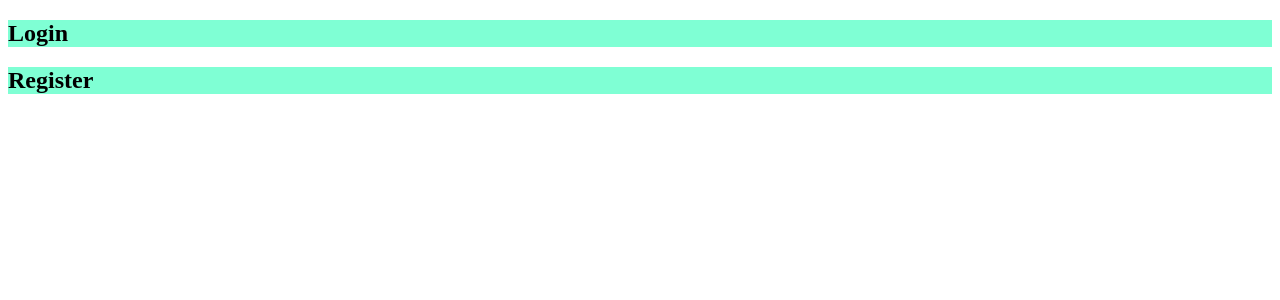
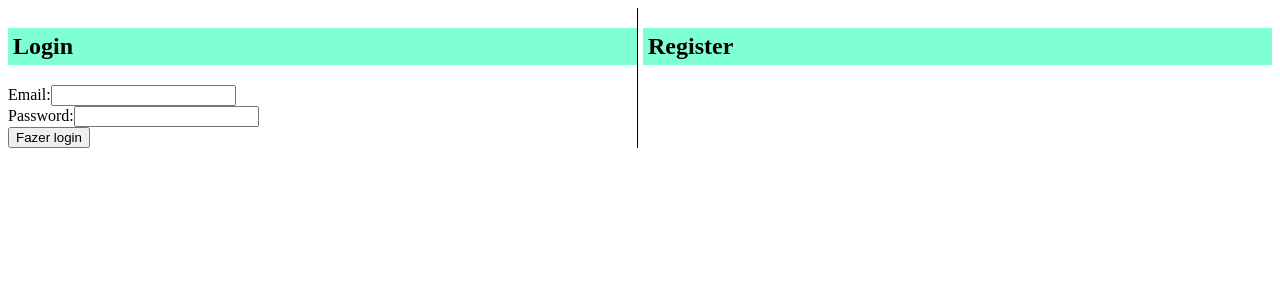
Before and after one commit to dfernan6/Trybe-exercicios, a React (Create React App) app in the folder desenvolvimento-front-end/blocl-12-colco-de-vida-de-componentes-e-react-router/dia-2-react-router/training-skills/: page / in a window 1280 px wide. Shown: the top 300 px of the page. Built offline with nearby package versions, Linux system fonts and the light colour scheme.

Commit message:
Enviando exercicios de fixaçao n6

```diff
--- a/desenvolvimento-front-end/blocl-12-colco-de-vida-de-componentes-e-react-router/dia-2-react-router/training-skills/src/App.css
+++ b/desenvolvimento-front-end/blocl-12-colco-de-vida-de-componentes-e-react-router/dia-2-react-router/training-skills/src/App.css
@@ -1,6 +1,7 @@
 
 h1 {
   background-color: aquamarine;
+  padding: 5px;
 }
 
 .color-display{
@@ -14,3 +15,17 @@ h1 {
 ul {
   list-style: none;
 }
+
+main {
+  display: flex;
+}
+
+.App .login-form {
+  width: 50%;
+  border-right: 1px solid;
+}
+
+.App .register-form {
+  width: 50%;
+  margin-left: 5px;
+}
--- a/desenvolvimento-front-end/blocl-12-colco-de-vida-de-componentes-e-react-router/dia-2-react-router/training-skills/src/App.js
+++ b/desenvolvimento-front-end/blocl-12-colco-de-vida-de-componentes-e-react-router/dia-2-react-router/training-skills/src/App.js
@@ -1,17 +1,15 @@
 import React from 'react';
 import './App.css';
+import LoginForm from './componentes/LoginForm';
+import RegisterForm from './componentes/RegisterForm';
 // import mainPage from './componentes/mainPage'
 
 class App extends React.Component {
   render (){
     return (
     <main className="App">
-    <section className="login-form">
-      <h1>Login</h1>
-    </section>
-    <section className="register-form">
-      <h1>Register</h1>
-    </section>
+      <LoginForm />
+      <RegisterForm />
     </main>
     )
   }
--- /dev/null
+++ b/desenvolvimento-front-end/blocl-12-colco-de-vida-de-componentes-e-react-router/dia-2-react-router/training-skills/src/componentes/LoginForm.jsx
@@ -0,0 +1,61 @@
+import React from 'react';
+
+class LoginForm extends React.Component {
+  constructor() {
+    super();
+    this.state = {
+          email: '',
+          password: '',
+    };
+    this.handleChange = this.handleChange.bind(this);
+    this.handleChangePassword = this.handleChangePassword.bind(this);
+  }
+
+  handleChange(event){
+    this.setState({
+      email: event.target.value,
+    });
+  }
+
+  handleChangePassword(event){
+    this.setState({
+      password: event.target.value,
+    });
+  }
+  render() {
+    const { email } = this.state;
+    const { password } = this.state;
+    return (
+    <section className="login-form">
+    <h1>Login</h1>
+    <form>
+        <label htmlFor="email">
+            Email:
+            <input
+            value= { email }
+            onChange= { this.handleChange }
+            type="email"
+            name="email"
+            id="email"
+            />
+        </label>
+        <br />
+        <label htmlFor="password">
+            Password:
+            <input
+            value= { password }
+            onChange= { this.handleChangePassword }
+            type="password"
+            name="password"
+            id="password"
+            />
+        </label>
+        <br />
+        <button type="submit"> Fazer login </button>
+    </form>
+    </section>
+    );
+}
+}
+
+export default LoginForm;
--- /dev/null
+++ b/desenvolvimento-front-end/blocl-12-colco-de-vida-de-componentes-e-react-router/dia-2-react-router/training-skills/src/componentes/RegisterForm.jsx
@@ -0,0 +1,13 @@
+import React from 'react';
+
+class RegisterForm extends React.Component {
+  render() {
+    return (
+      <section className="register-form">
+      <h1>Register</h1>
+      </section>
+    );
+}
+}
+
+export default RegisterForm;
```
